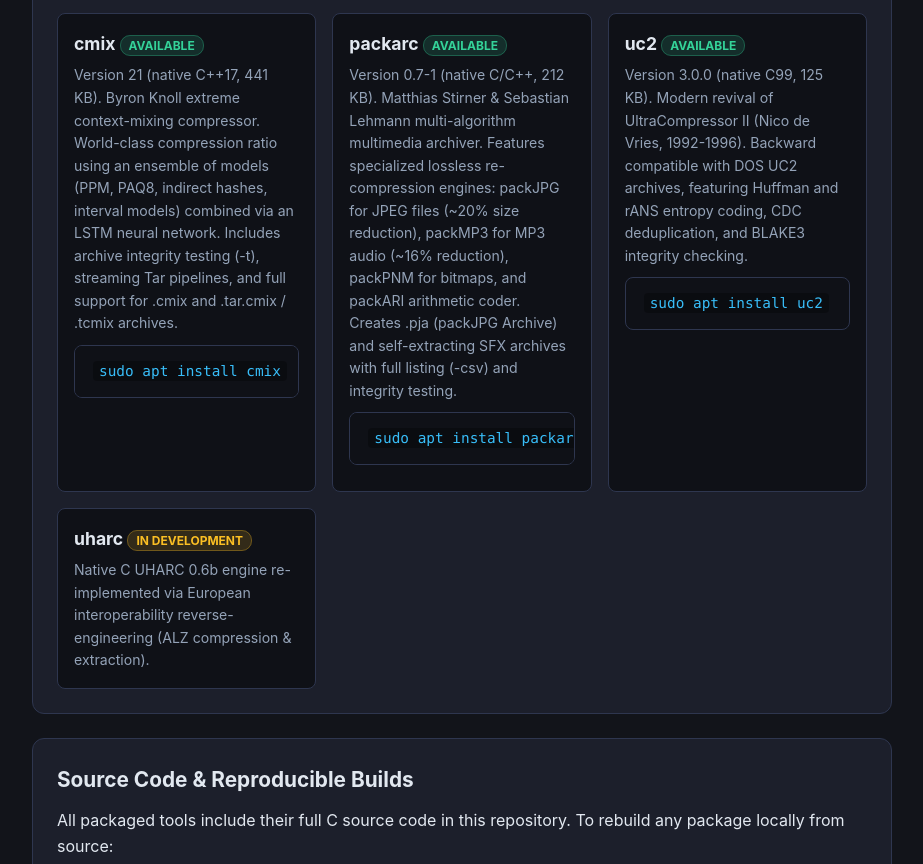
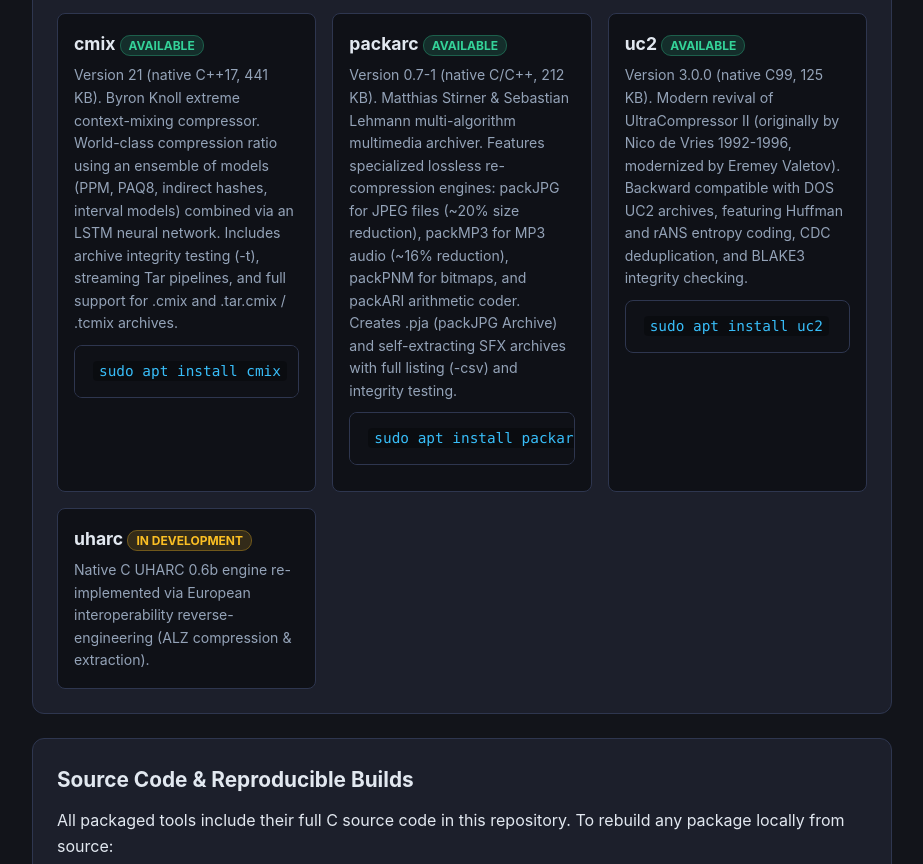
Before and after one commit to seb3773/tdezip-tools, a plain HTML site: page index.html in a window 1280 px wide. Shown: the part 1452-2316 px from the top of the page, without its empty margins (178-1101 px from the left). Drawn offline with Linux system fonts and the light colour scheme.

Commit message:
docs: credit Eremey Valetov for UC2 revival and fix README code block formatting

```diff
--- a/index.html
+++ b/index.html
@@ -250,7 +250,7 @@
         </div>
         <div class="tool-box">
           <h3>uc2 <span class="status-badge status-ready">Available</span></h3>
-          <p>Version 3.0.0 (native C99, 125 KB). Modern revival of UltraCompressor II (Nico de Vries, 1992-1996). Backward compatible with DOS UC2 archives, featuring Huffman and rANS entropy coding, CDC deduplication, and BLAKE3 integrity checking.</p>
+          <p>Version 3.0.0 (native C99, 125 KB). Modern revival of UltraCompressor II (originally by Nico de Vries 1992-1996, modernized by Eremey Valetov). Backward compatible with DOS UC2 archives, featuring Huffman and rANS entropy coding, CDC deduplication, and BLAKE3 integrity checking.</p>
           <pre><code>sudo apt install uc2</code></pre>
         </div>
         <div class="tool-box">
```
Also changed, not shown: 1 other file.
